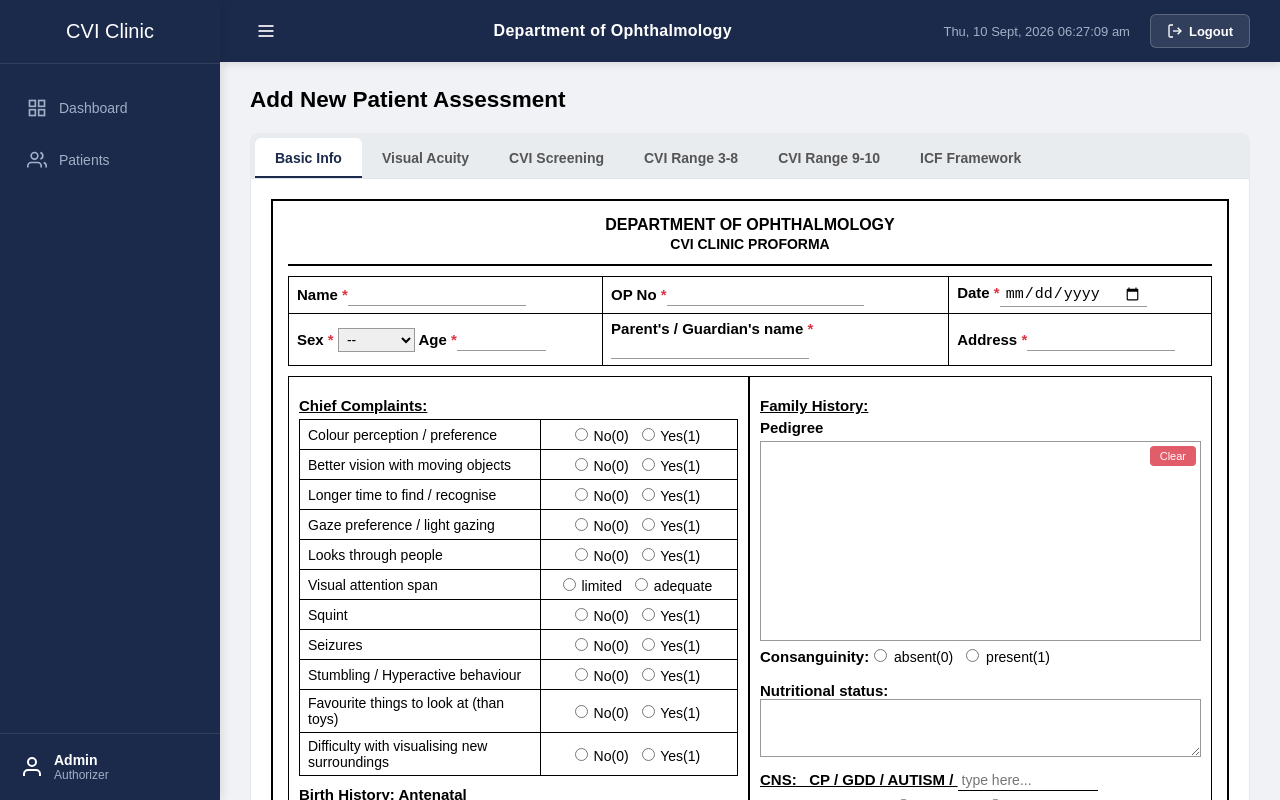
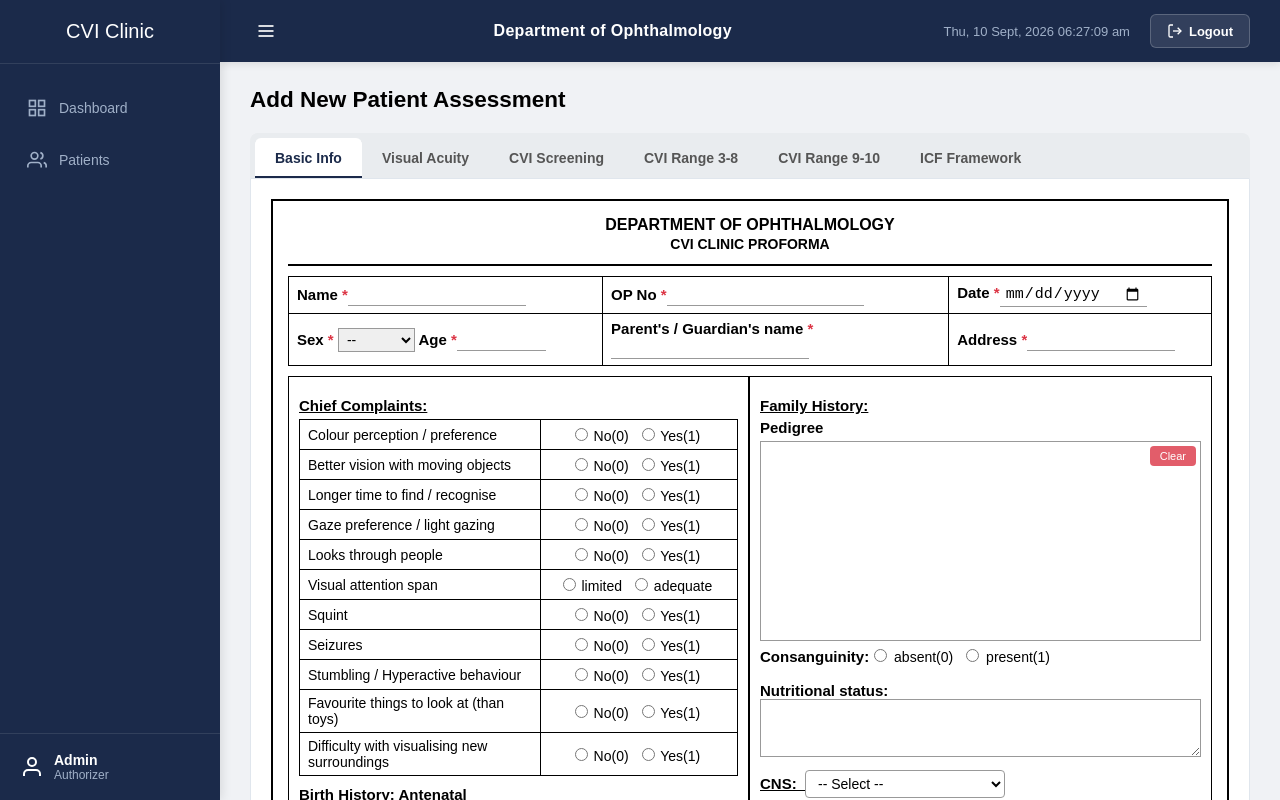
Before and after one commit to pratham2820051/DOO, a React (Vite) app in the folder flu-shot-frontend/: page /add-patient in a window 1280 px wide. Shown: the top 800 px of the page. Built offline with nearby package versions, Linux system fonts and the light colour scheme; no server answers; sample sign-in values are in the browser's storage.

Commit message:
feat: Add dropdown selector for CNS field
- Replaced text input with dropdown select
- Options: CP, GDD, AUTISM, and combinations
- Added 'Other' option with text input
- Better UX - no typing errors
- Predefined medical condition options
- Styling matches form design

```diff
--- a/flu-shot-frontend/src/pages/forms/BasicInfo.jsx
+++ b/flu-shot-frontend/src/pages/forms/BasicInfo.jsx
@@ -219,7 +219,54 @@ function BasicInfo({ onDataChange, initialData }) {
           <strong>Nutritional status:</strong>
           <textarea name="nutritional_status" value={formData.nutritional_status} onChange={handleChange} rows="3" style={{ width: '100%', border: '1px solid #999', fontSize: '14px', padding: '4px', resize: 'vertical' }}></textarea>
 
-          <h4>CNS: &nbsp; CP / GDD / AUTISM / <input type="text" name="cns" value={formData.cns || ''} onChange={handleChange} style={{ border: 'none', borderBottom: '1px solid #000', width: '140px', fontSize: '14px', padding: '2px 4px', outline: 'none' }} placeholder="type here..." /></h4>
+          <h4>CNS: &nbsp;
+            <select
+              name="cns"
+              value={formData.cns || ''}
+              onChange={handleChange}
+              style={{
+                border: '1px solid #999',
+                borderRadius: '4px',
+                padding: '4px 8px',
+                fontSize: '14px',
+                width: '200px',
+                backgroundColor: '#fff',
+                cursor: 'pointer'
+              }}
+            >
+              <option value="">-- Select --</option>
+              <option value="CP">CP (Cerebral Palsy)</option>
+              <option value="GDD">GDD (Global Developmental Delay)</option>
+              <option value="AUTISM">AUTISM</option>
+              <option value="CP/GDD">CP / GDD</option>
+              <option value="CP/AUTISM">CP / AUTISM</option>
+              <option value="GDD/AUTISM">GDD / AUTISM</option>
+              <option value="CP/GDD/AUTISM">CP / GDD / AUTISM</option>
+              <option value="None">None</option>
+              <option value="Other">Other</option>
+            </select>
+            {formData.cns === 'Other' && (
+              <input
+                type="text"
+                name="cns_other"
+                value={formData.cns_other || ''}
+                onChange={(e) => {
+                  const updated = { ...formData, cns_other: e.target.value };
+                  setFormData(updated);
+                  if (onDataChange) onDataChange(updated);
+                }}
+                style={{
+                  border: '1px solid #999',
+                  borderRadius: '4px',
+                  marginLeft: '8px',
+                  width: '150px',
+                  fontSize: '14px',
+                  padding: '4px 8px'
+                }}
+                placeholder="Specify other..."
+              />
+            )}
+          </h4>
 
           <strong>Auditory anomaly:</strong>
           <Radio name="auditory_anomaly" value="0" label="absent(0)" /><Radio name="auditory_anomaly" value="1" label="present(1)" />
```
